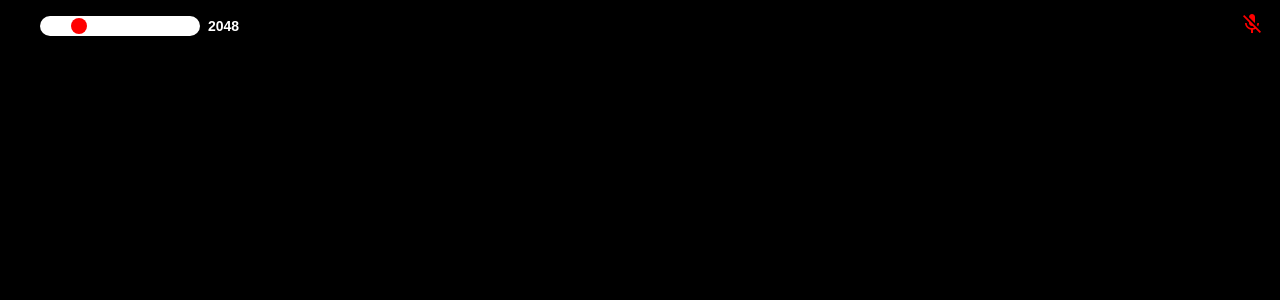
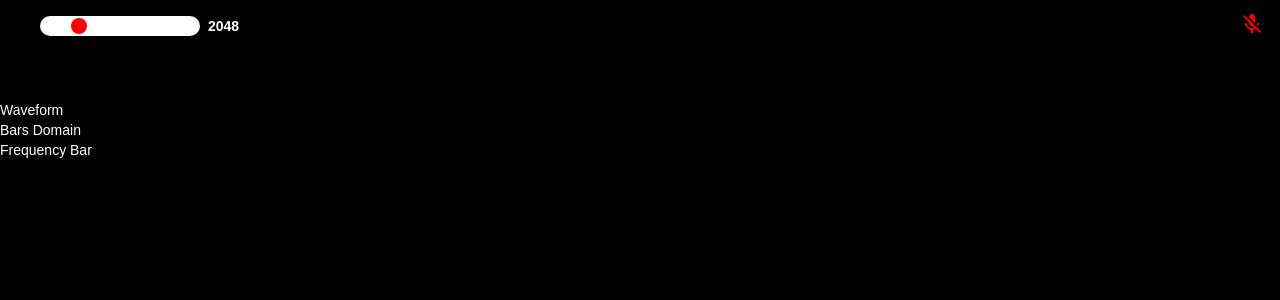
Before and after one commit to acostaian/amplitude, an Angular app: page / in a window 1280 px wide. Shown: the top 300 px of the page. Built offline with nearby package versions, Linux system fonts and the light colour scheme.

Commit message:
Added visual selector menu

```diff
--- a/src/app/app.module.ts
+++ b/src/app/app.module.ts
@@ -10,6 +10,7 @@ import { BrowserAnimationsModule } from '@angular/platform-browser/animations';
 import { MatIconModule } from '@angular/material/icon';
 import { VisualizerToolsComponent } from './visualizer-tools/visualizer-tools.component';
 import { MuteButtonComponent } from './mute-button/mute-button.component';
+import { VisualsSelectorComponent } from './visuals-selector/visuals-selector.component';
 
 @NgModule({
   declarations: [
@@ -17,7 +18,8 @@ import { MuteButtonComponent } from './mute-button/mute-button.component';
     VisualizerComponent,
     SliderComponent,
     VisualizerToolsComponent,
-    MuteButtonComponent
+    MuteButtonComponent,
+    VisualsSelectorComponent
   ],
   imports: [
     BrowserModule,
--- a/src/app/visualizer/visualizer.component.html
+++ b/src/app/visualizer/visualizer.component.html
@@ -1,4 +1,5 @@
 <div class="visualizer">
     <app-visualizer-tools></app-visualizer-tools>
     <canvas id="visualizer-canvas" class="visualizer-canvas" #visualizercanvas [attr.width]="width" [attr.height]="height"></canvas>
+    <app-visuals-selector [onVisualChanged]="visualChanged"></app-visuals-selector>
 </div>
--- a/src/app/visualizer/visualizer.component.ts
+++ b/src/app/visualizer/visualizer.component.ts
@@ -15,6 +15,7 @@ export class VisualizerComponent implements OnInit, AfterViewInit {
   @ViewChild('visualizercanvas')
   private _visualizerCanvas: ElementRef<HTMLCanvasElement> | undefined;
   private _audioService: AudioService;
+  private _selectedVisual: Strategy = Strategy.BARSFREQ;
 
   constructor(audioService: AudioService) {
     this._audioService = audioService;
@@ -50,7 +51,7 @@ export class VisualizerComponent implements OnInit, AfterViewInit {
     this.height = window.innerHeight;
 
 
-    let visualContext = new VisualContext(Strategy.WAVEFORM);
+    let visualContext = new VisualContext(this._selectedVisual);
 
     let data = {
       timeDomain: await this._audioService.getTimeDomainData(),
@@ -60,4 +61,8 @@ export class VisualizerComponent implements OnInit, AfterViewInit {
     visualContext.displayData(data, canvas);
   }
 
+  visualChanged = (newVisual: Strategy) => {
+    this._selectedVisual = newVisual;
+  }
+
 }
--- /dev/null
+++ b/src/app/visuals-selector/visuals-selector.component.css
@@ -0,0 +1,6 @@
+.visuals-selector {
+    position: absolute;
+    color: white;
+
+    top:100px;
+}
--- /dev/null
+++ b/src/app/visuals-selector/visuals-selector.component.html
@@ -0,0 +1,5 @@
+<div class="visuals-selector">
+    <ul *ngFor="let visual of visuals; index as i">
+        <li (click)="selectVisual(i)">{{ visual[1].name }}</li>
+    </ul>
+</div>
--- /dev/null
+++ b/src/app/visuals-selector/visuals-selector.component.ts
@@ -0,0 +1,25 @@
+import { Component, Input, OnInit } from '@angular/core';
+import { Strategy } from '../visuals/Visualizers';
+import visuals from '../visuals/visuals';
+
+@Component({
+  selector: 'app-visuals-selector',
+  templateUrl: './visuals-selector.component.html',
+  styleUrls: ['./visuals-selector.component.css']
+})
+export class VisualsSelectorComponent implements OnInit {
+
+  public visuals = Array.from(visuals);
+  @Input()
+  public onVisualChanged: (newVisual: Strategy) => void = () => {};
+
+  constructor() { }
+
+  ngOnInit(): void {
+  }
+
+  selectVisual(i: number) {
+    this.onVisualChanged(this.visuals[i][0]);
+  }
+
+}
```
Also changed, not shown: 1 other file (tests, documents, lock files or other folders).
